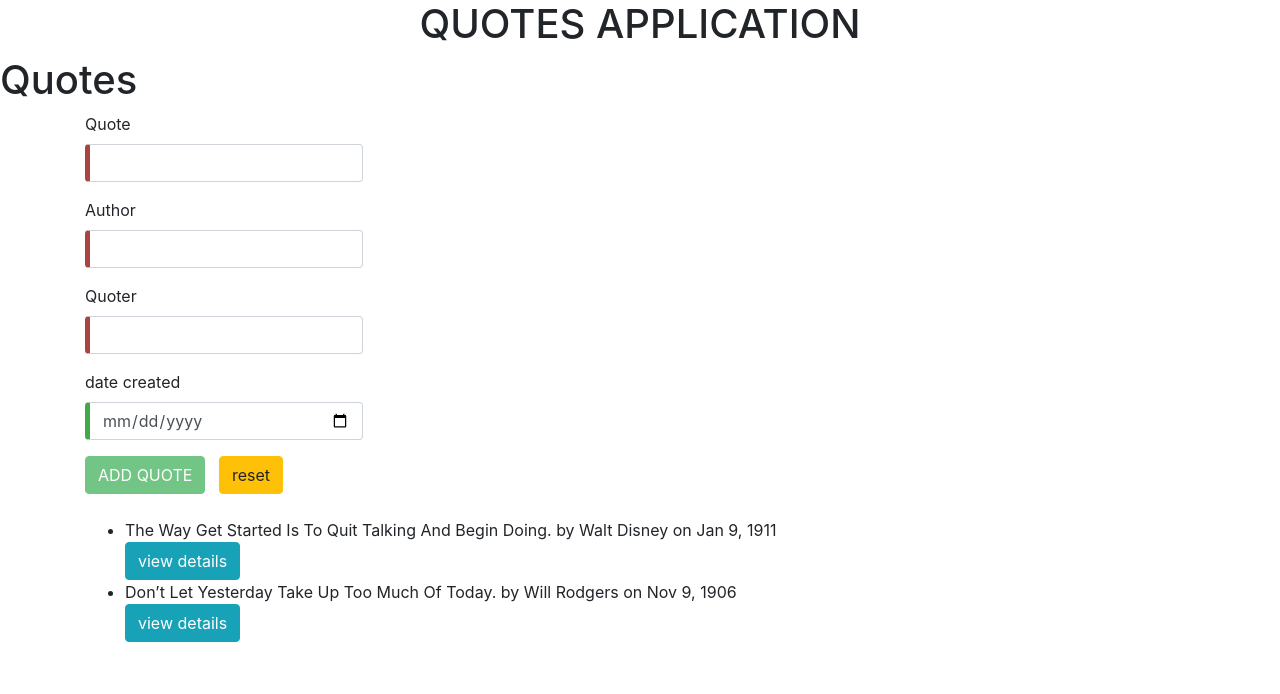
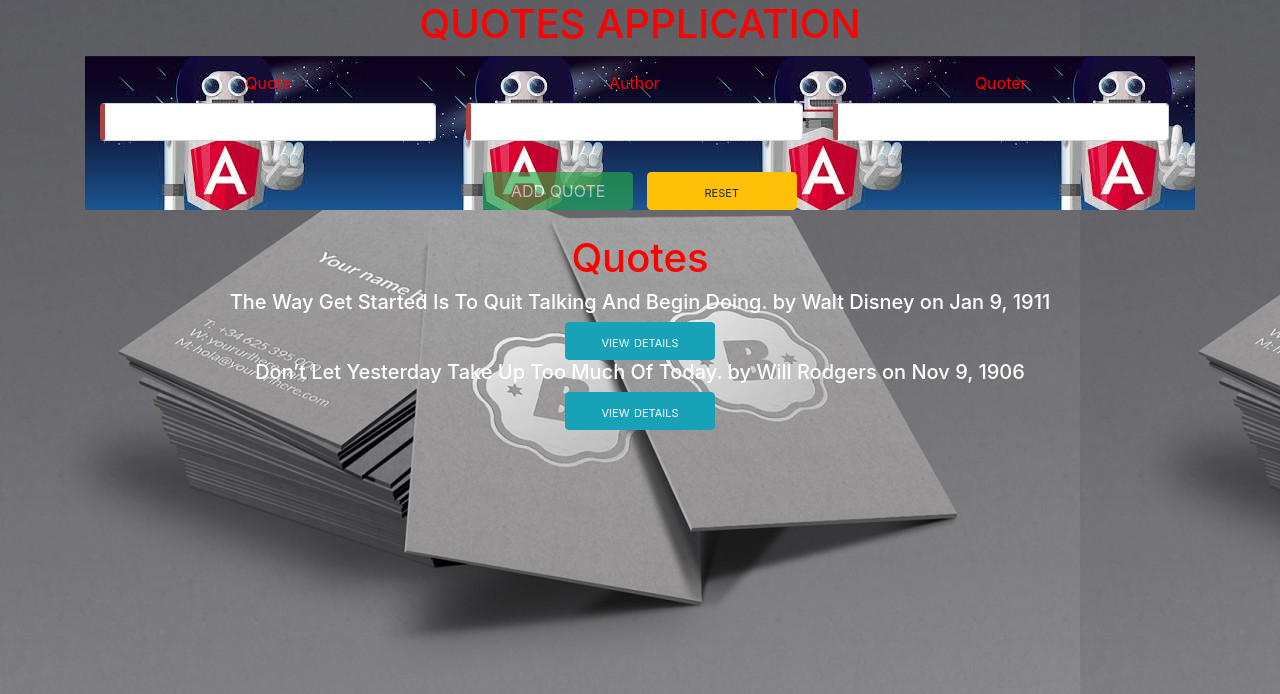
Before and after one commit to mangowilliam/Quotes, an Angular app: page / in a window 1280 px wide. Shown: the top 694 px of the page. Built offline with nearby package versions, Linux system fonts and the light colour scheme.

Commit message:
add styles css and bootstrap

```diff
--- a/src/app/app.component.html
+++ b/src/app/app.component.html
@@ -1,5 +1,5 @@
 <!--The content below is only a placeholder and can be replaced.-->
-<div style="text-align:center">
+<div>
   <h1>
     QUOTES APPLICATION
   </h1>
--- a/src/app/quotes-details/quotes-details.component.html
+++ b/src/app/quotes-details/quotes-details.component.html
@@ -1,6 +1,10 @@
-<p>{{quotes.quoter}}</p>
-<p>This quote has been in existence for {{quotes.Date|dateCount}} days</p>
-<i title="Up Votes" ng-click="changeVote(vote, 'up')" class="fa fa-arrow-circle-up fa-2x" ng-class="{true:'up', false:''}[vote=='up']"></i>
-<i title="Down Votes" ng-click="changeVote(vote, 'down')" class="fa fa-arrow-circle-down fa-2x" ng-class="{true:'down', false:''}[vote=='down']"></i>
-&nbsp; &nbsp; &nbsp;
-<button class="btn btn-danger" (click)='quotesDelete(true)'> Delete quote </button>
+<div class="container">
+  <div class="jumbotron">
+    <p>{{quotes.quoter}}</p>
+    <p>This quote has been in existence for {{quotes.Date|dateCount}} days</p>
+    <i title="Up Votes" ng-click="upVote()" class="fa fa-arrow-circle-up fa-2x" appVote> {{upvotes}}</i><br>
+    <i title="Down Votes" ng-click="downVote()" class="fa fa-arrow-circle-down fa-2x" appVote>{{downvotes}}</i>
+    <br>
+    <button class="btn btn-danger" (click)='quotesDelete(true)'> Delete quote </button>
+  </div>
+</div>
--- a/src/app/quotes/quotes.component.html
+++ b/src/app/quotes/quotes.component.html
@@ -1,11 +1,9 @@
-<h1>Quotes</h1>
 <div class="container">
   <app-quotesform (addquotes)="addNewquotes($event)"></app-quotesform><br>
-  <ul>
-    <div *ngFor='let quotes of quotes; let i = index'>
-      <li>{{quotes.quote}} by {{quotes.author}} on {{quotes.Date|date}}</li>
-      <button class="btn btn-info" (click)='toogleDetails(i)'>view details</button>
-      <app-quotes-details *ngIf="quotes.showDescription" [quotes]='quotes' (isComplete)='deletequotes($event,i)'></app-quotes-details>
-    </div>
-  </ul>
+  <h1>Quotes</h1>
+  <div *ngFor='let quotes of quotes; let i = index'>
+    <h5>{{quotes.quote}} by {{quotes.author}} on {{quotes.Date|date}}</h5>
+    <button id="details" class="btn btn-info" (click)='toogleDetails(i)'>view details</button>
+    <app-quotes-details *ngIf="quotes.showDescription" [quotes]='quotes' (isComplete)='deletequotes($event,i)'></app-quotes-details>
+  </div>
 </div>
--- a/src/app/quotesform/quotesform.component.html
+++ b/src/app/quotesform/quotesform.component.html
@@ -19,15 +19,10 @@
         <div [hidden]="quoter.valid || quoter.pristine" class="alert alert-danger">quoter required
         </div>
       </div>
-      <div class="form-group">
-        <label for="Date"> date created</label>
-        <input type='date' required class="form-control" id="Date" [(ngModel)]="newquotes.Date" name="Date" #Date="ngModel" required #spy>
-        <div [hidden]="Date.valid || Date.pristine" class="alert alert-danger">date required
-        </div>
-      </div>
+
       <button type="submit" class="btn btn-success" [disabled]="!quotesForm.form.valid">ADD QUOTE</button>
       &nbsp;
-      <button type="button" class="btn btn-warning" (click)="newquotes(); quotesForm.reset()">reset</button>
+      <button type="button" class="btn btn-warning" (click)="quotesForm.reset()">reset</button>
     </form>
   </div>
 </div>
--- a/src/app/vote.directive.ts
+++ b/src/app/vote.directive.ts
@@ -1,12 +1,26 @@
-import { Directive, ElementRef } from '@angular/core';
+import { Directive, ElementRef, EventEmitter, Output, HostListener } from '@angular/core';
 
 @Directive({
   selector: '[appVote]'
+
 })
 export class VoteDirective {
-
+  @Output() isComplete = new EventEmitter<number>();
+  upvotes = 0;
+  downvotes = 0;
+  upVote() {
+    this.upvotes = this.upvotes + 1;
+  }
+  downVote() {
+    this.downvotes = this.downvotes + 1
+  }
   constructor(private elem: ElementRef) {
-    this.elem.nativeElement.style.textDecoration = 'line-through';
+    this.elem.nativeElement.style.textDecoration = "highlight";
   }
-
+  @HostListener("appVote") upvote() {
+    this.textDecoration("highlight")
+  }
+  textDecoration(action: string) {
+    this.elem.nativeElement.style.textDecoration = action;
+  }
 }
--- a/src/assets/forms.css
+++ b/src/assets/forms.css
@@ -7,3 +7,67 @@
   border-left: 5px solid #a94442;
   /* red */
 }
+
+body {
+  background-image: url('cards.jpg');
+}
+
+button {
+  padding: 4px;
+  width: 150px;
+  font-variant: small-caps;
+  font-size: 13px;
+}
+
+#details {
+  margin: 0 auto;
+  display: block;
+}
+
+.container-fluid {
+  align-content: center;
+  text-align: center;
+  background-image: url('angular.jpeg');
+  font-size: 16px;
+  margin: auto;
+  color: red;
+}
+
+.jumbotron {
+  align-content: center;
+  text-align: center;
+}
+
+.form-group {
+  width: 33%;
+  float: left;
+  padding: 15px;
+}
+
+h1 {
+  text-align: center;
+  color: red;
+}
+
+h5 {
+  text-align: center;
+  color: white;
+}
+
+@media (min-width: 768px) {
+  .container {
+    width: 750px;
+  }
+}
+
+@media (min-width: 992px) {
+  .container {
+    width: 970px;
+  }
+}
+
+@media (min-width: 1200px) {
+  .container {
+    width: 1170px;
+  }
+}
```
Also changed, not shown: src/assets/angular.jpeg (added), src/assets/cards.jpg (added).
